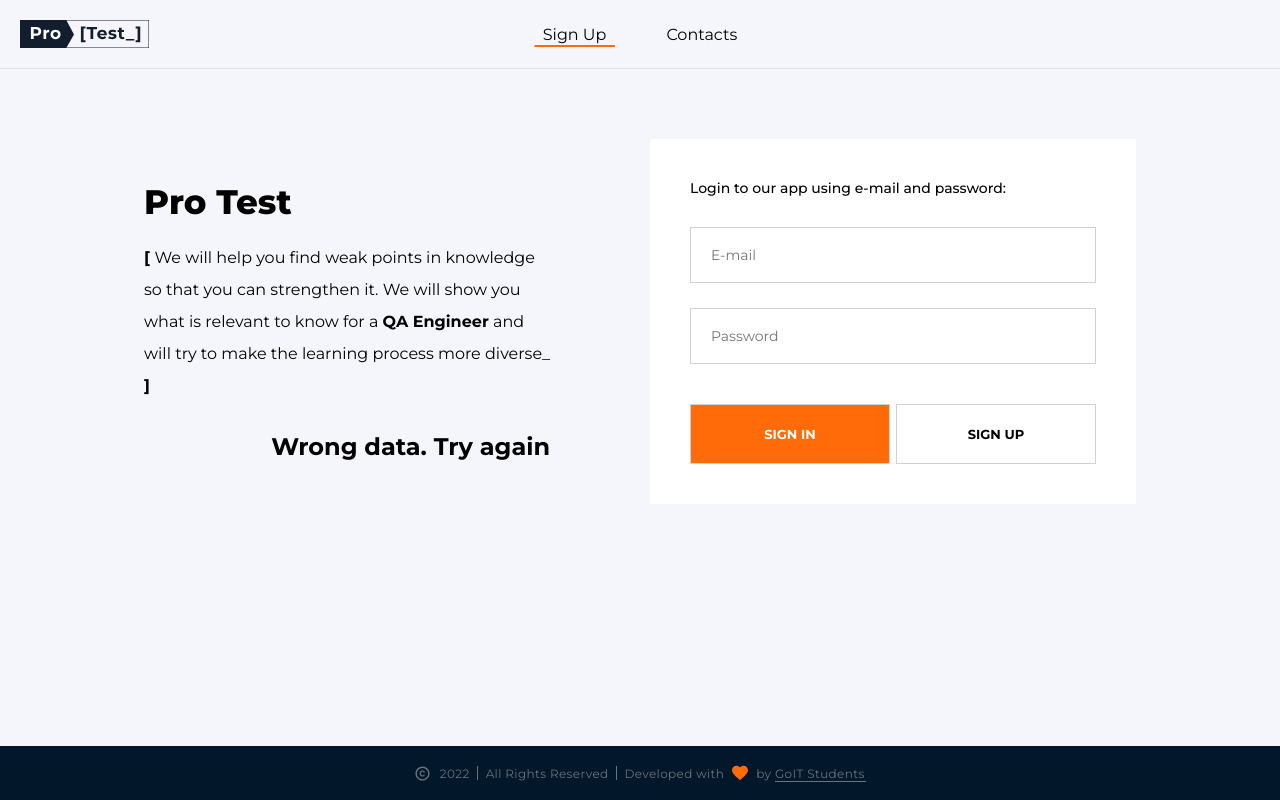
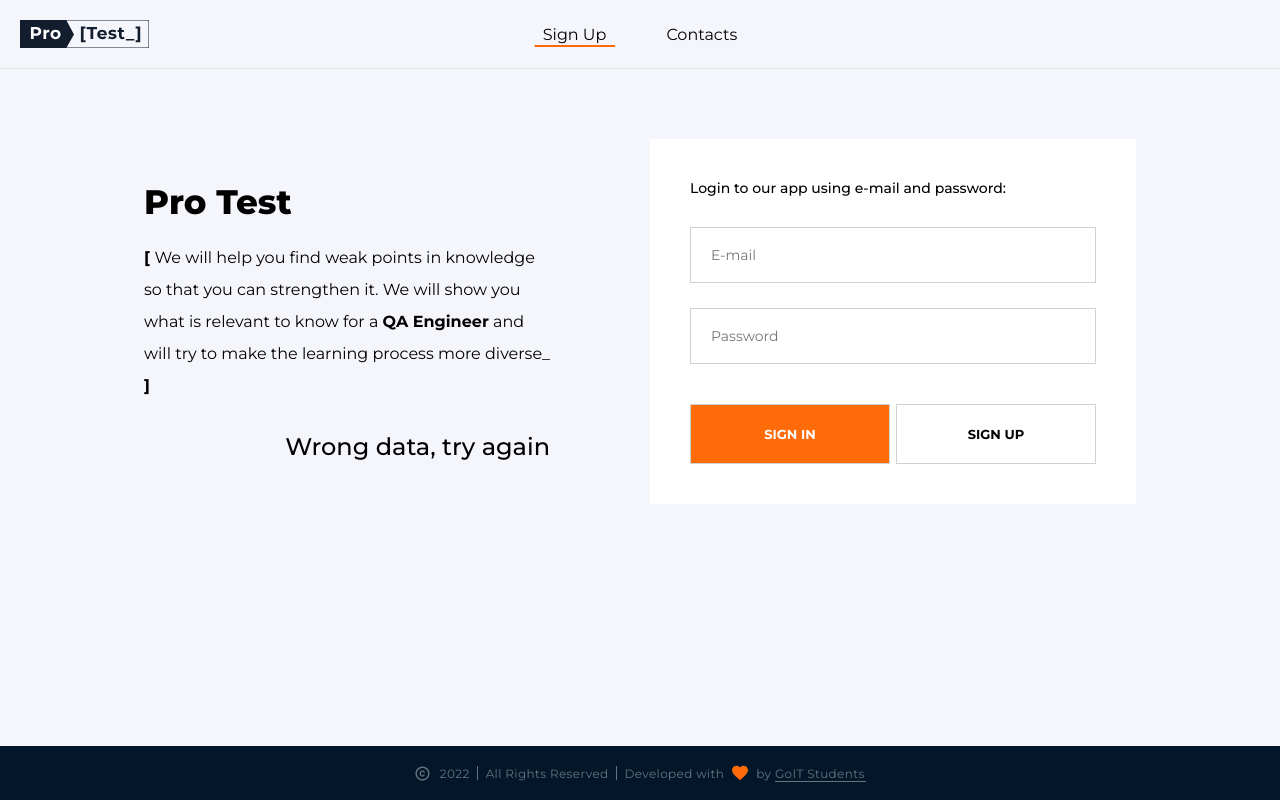
Before and after one commit to ololosh-tralevich/mabyBaby-react, a React (Create React App) app: page /auth in a window 1280 px wide. Both pictures are taken after typing "name@example.com", "Sample123" into the empty fields and a click on the button "SIGN IN". Built offline with nearby package versions, Linux system fonts and the light colour scheme; no server answers.

Commit message:
upd error message

```diff
--- a/src/pages/AuthPage/AuthPage.jsx
+++ b/src/pages/AuthPage/AuthPage.jsx
@@ -41,7 +41,7 @@ const AuthPage = () => {
                   more diverse_<span className={styles.text_span}> ]</span>
                 </p>
                 {!error || (
-                  <h2 className={styles.errorNotice}>Wrong data. Try again</h2>
+                  <h2 className={styles.errorNotice}>Wrong data, try again</h2>
                 )}
               </div>
               <AuthForm onSubmit={auth} />
--- a/src/pages/AuthPage/auth-page.module.scss
+++ b/src/pages/AuthPage/auth-page.module.scss
@@ -60,6 +60,15 @@
 }
 
 .errorNotice {
-  margin-top: 30px;
-  text-align: right;
+  text-align: center;
+  margin: 20px 0 0 0;
+  font-size: 20px;
+  font-weight: 500;
+  @include mq(tablet) {
+    font-size: 24px;
+    margin: 30px 0 0 0;
+  }
+  @include mq(desktop) {
+    text-align: right;
+  }
 }
```
